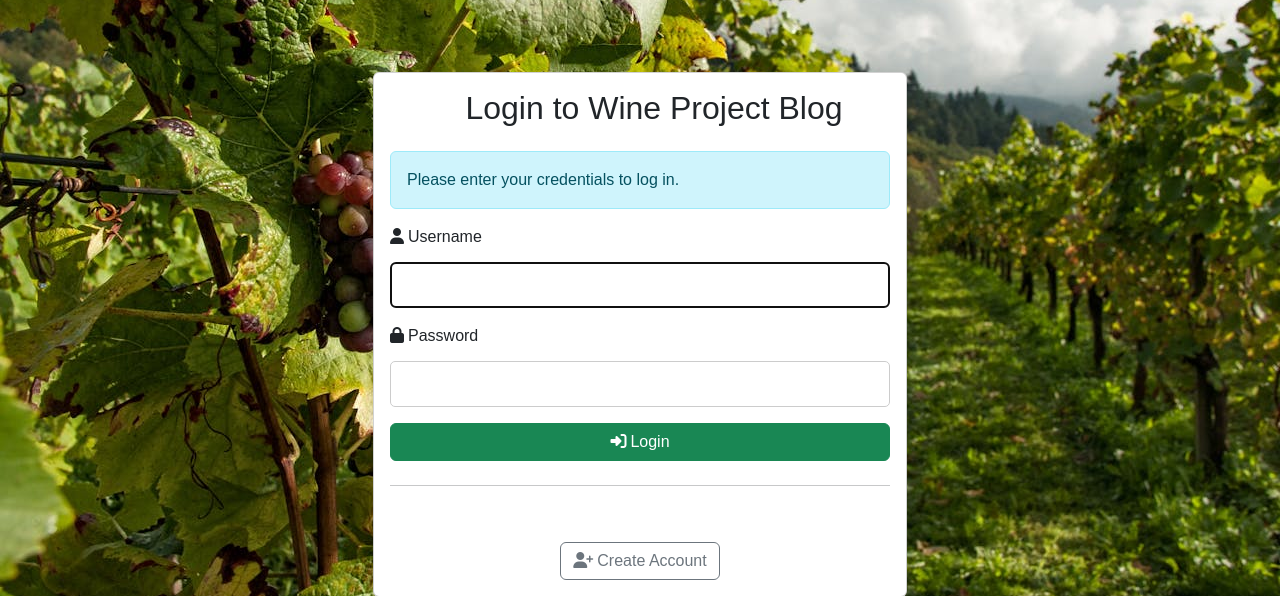
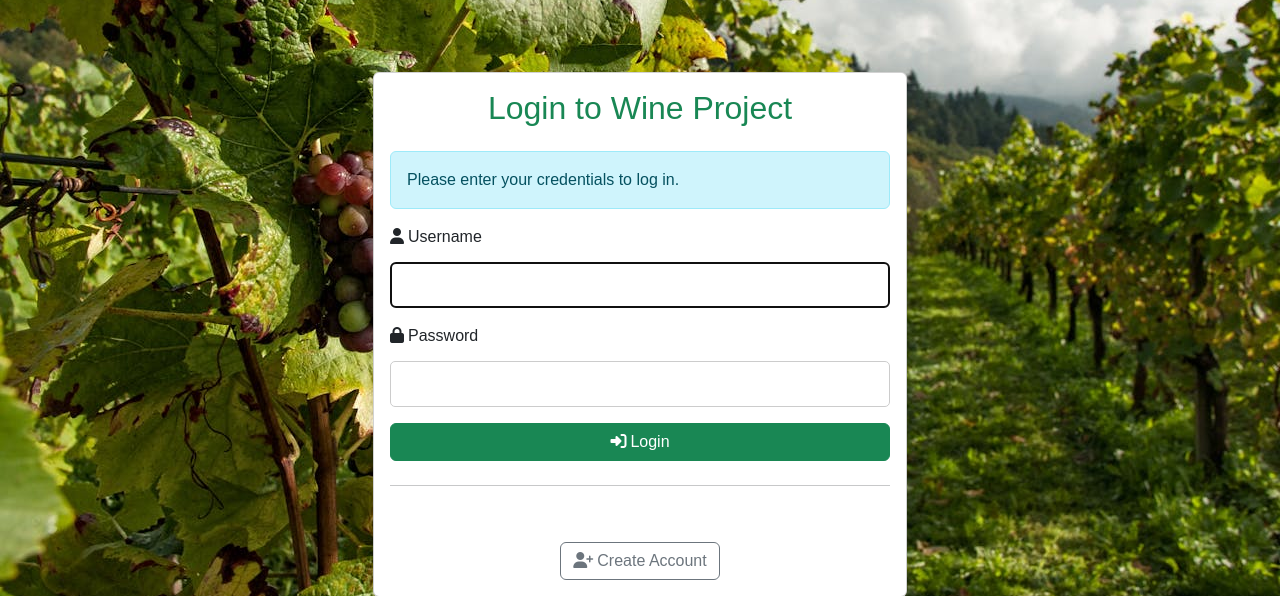
Before and after one commit to Dinacoding/wine_project, a Django app: page /login/ in a window 1280 px wide. Shown: the part 99-695 px from the top of the page. Run offline with Django 5.2, Linux system fonts and the light colour scheme.

Commit message:
Give to the h2 in the login.html a class of text-sucess and remove the <i>

```diff
--- a/wine_app/templates/wine_app/login.html
+++ b/wine_app/templates/wine_app/login.html
@@ -9,8 +9,8 @@
             <div class="col-md-6">
                 <div class="card shadow">
                     <div class="card-body bg-success-light">
-                        <h2 class="card-title text-center mb-4">
-                            <i class="fas fa-wine-glass-alt me-2 text-white"></i>Login to Wine Project Blog
+                        <h2 class="card-title text-center text-success mb-4">
+                            Login to Wine Project
                         </h2>
                         {% if user.is_authenticated %}
                             <div class="alert alert-info">
```
